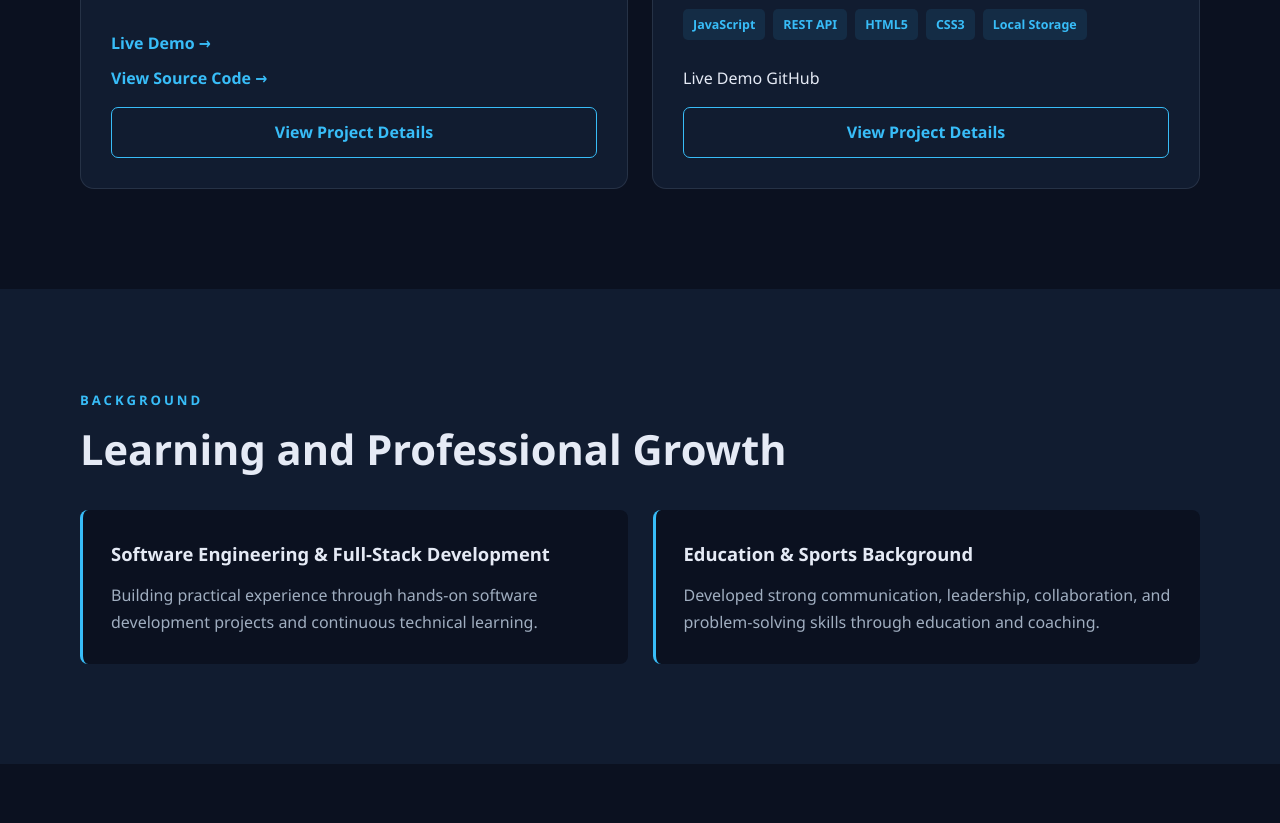
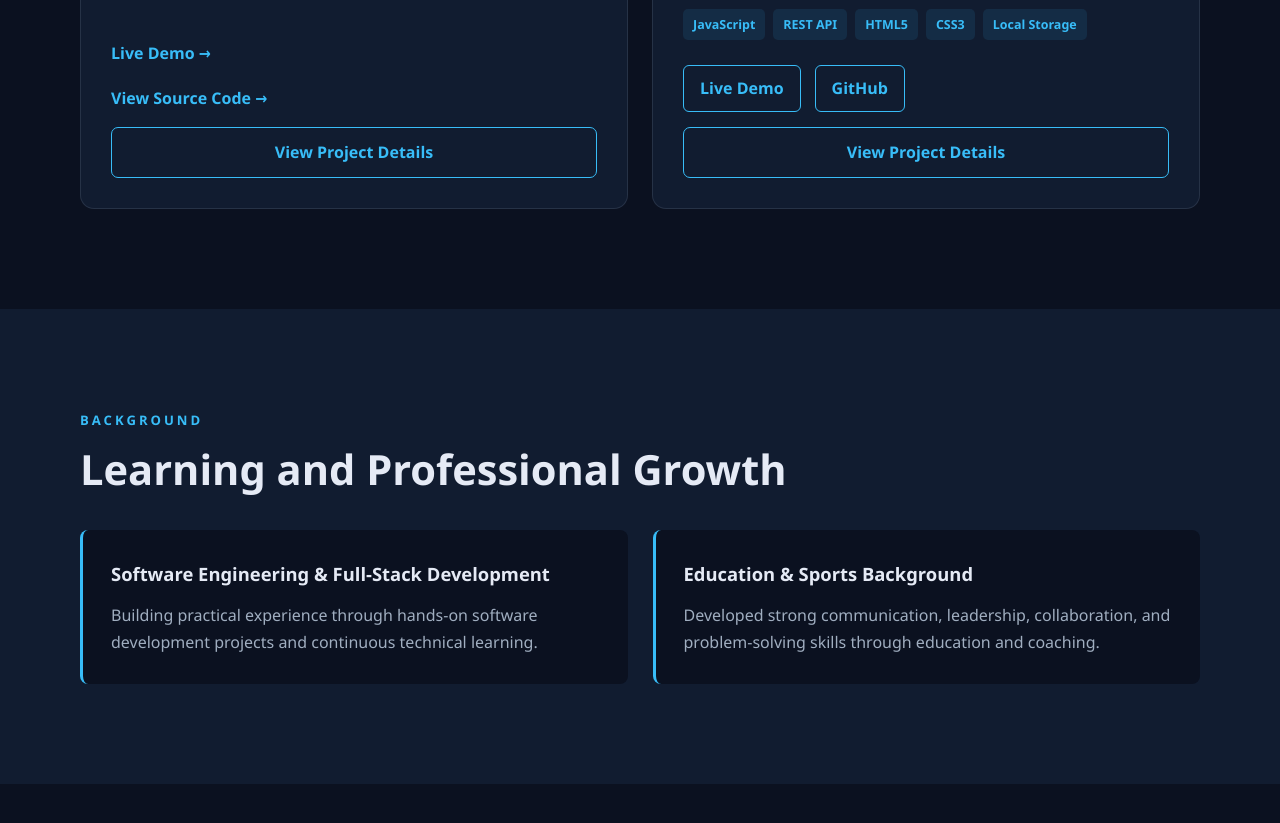
Before and after one commit to bawumia23/developer-portfolio, a plain HTML site: page index.html in a window 1280 px wide. Shown: the part 2946-3769 px from the top of the page. Drawn offline with Linux system fonts and the light colour scheme.

Commit message:
Improve spacing and styling of project links

```diff
--- a/style.css
+++ b/style.css
@@ -739,3 +739,28 @@ body.modal-open {
     font-size: 1.4rem;
   }
 }
+
+/* ShopEase and multi-link project cards */
+.project-links {
+  display: flex;
+  flex-wrap: wrap;
+  align-items: center;
+  gap: 14px;
+  margin-top: auto;
+}
+
+.project-links a {
+  display: inline-block;
+  padding: 9px 16px;
+  border: 1px solid var(--accent-color);
+  border-radius: 6px;
+  color: var(--accent-color);
+  font-weight: 700;
+  text-decoration: none;
+  transition: background var(--transition), color var(--transition);
+}
+
+.project-links a:hover {
+  background: var(--accent-color);
+  color: #ffffff;
+}
```
